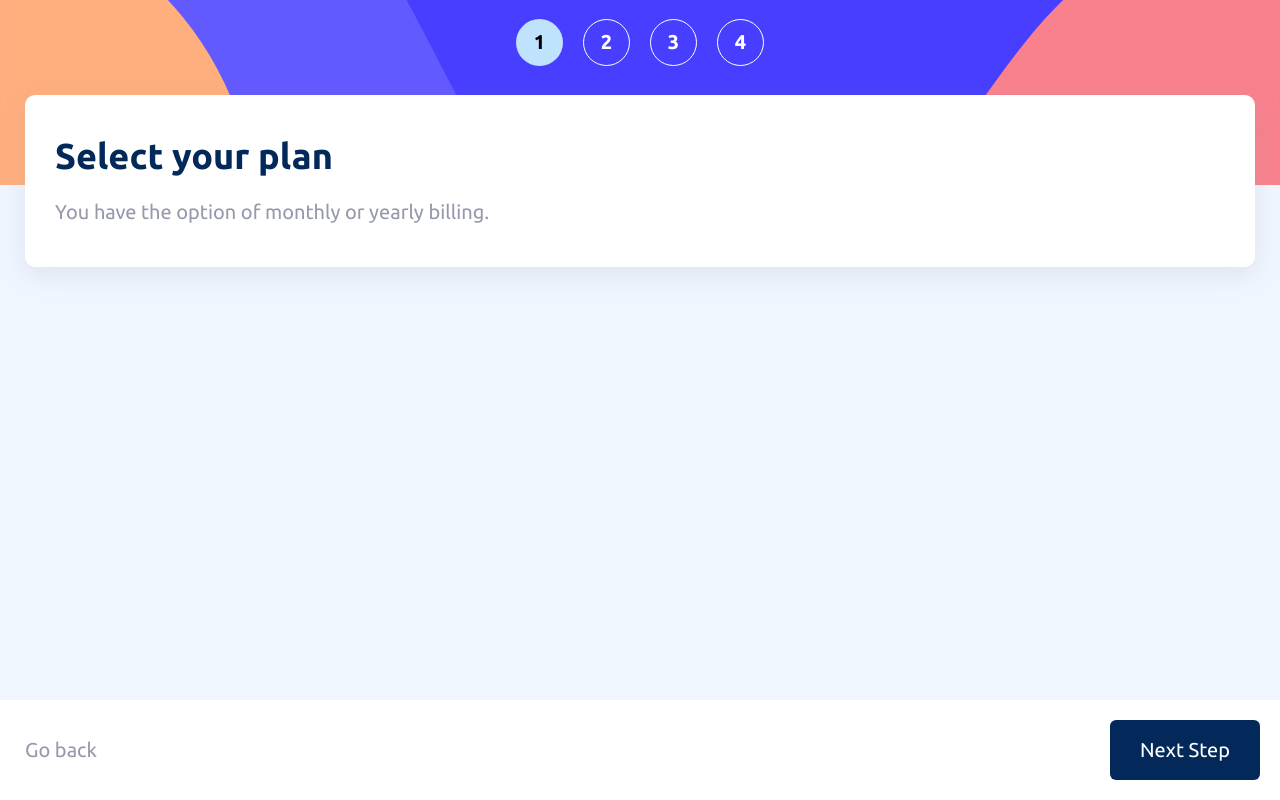
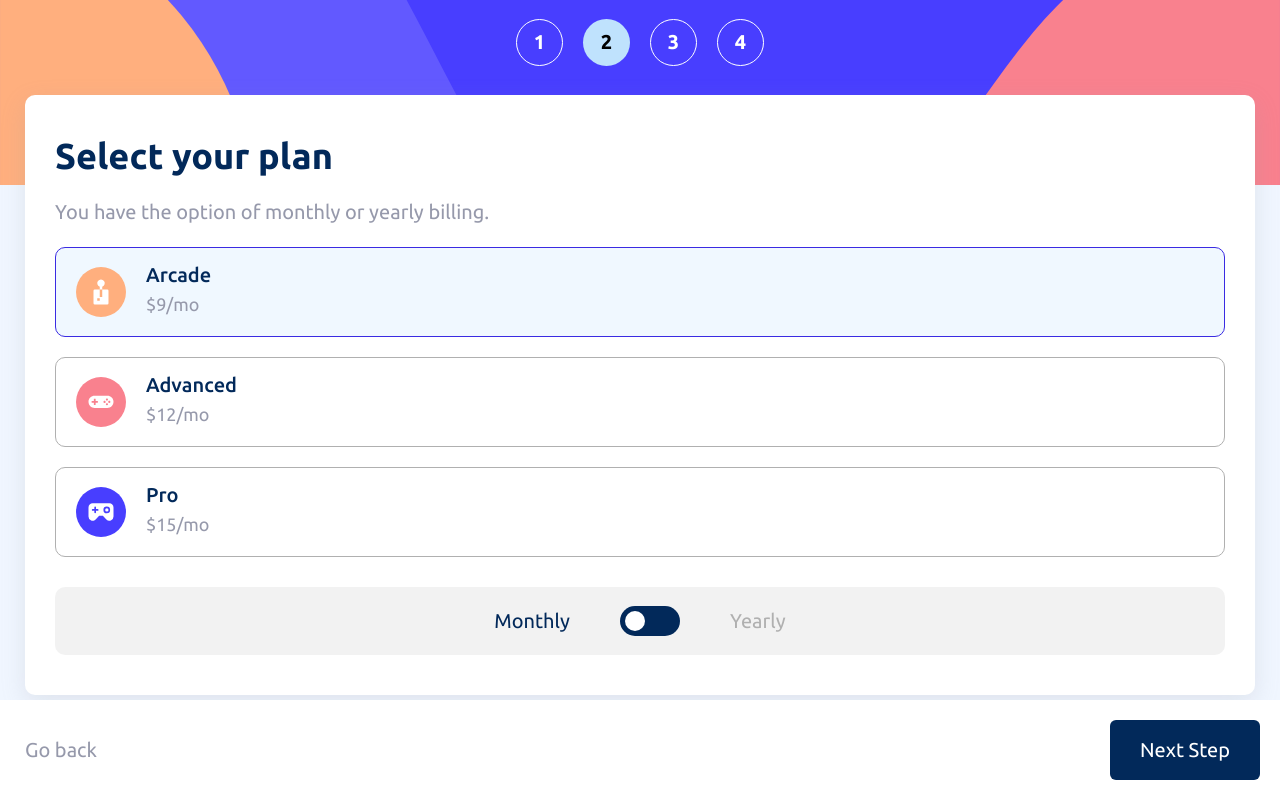
Before and after one commit to brunocabralg35/multistep-form, a React (Vite) app: page /selectPlan in a window 1280 px wide. Built offline with nearby package versions, Linux system fonts and the light colour scheme.

Commit message:
created select plan screen

```diff
--- a/index.html
+++ b/index.html
@@ -2,9 +2,13 @@
 <html lang="en">
   <head>
     <meta charset="UTF-8" />
-    <link rel="icon" type="image/svg+xml" href="/vite.svg" />
+    <link
+      rel="icon"
+      type="image/svg+xml"
+      href="./src/assets/images/favicon-32x32.png"
+    />
     <meta name="viewport" content="width=device-width, initial-scale=1.0" />
-    <title>Vite + React</title>
+    <title>Multi Step Form | Frontend Mentor</title>
   </head>
   <body>
     <div id="root"></div>
--- a/src/components/StepMenu/index.jsx
+++ b/src/components/StepMenu/index.jsx
@@ -1,20 +1,25 @@
+import { useEffect, useState } from "react";
 import bgSideMobile from "../../assets/images/bg-sidebar-mobile.svg"
 import "./style.css"
 
 export default function StepMenu(){
+
+    // utilizar o contexto depois
+    const currentPage = window.location.pathname;
+
     return (
         <div className="stepMenu">
             <div className="steps">
-                <div className="step filled">
+                <div className={currentPage === '/' ? 'filled step' : 'step'}>
                     <p>1</p>
                 </div>
-                <div className="step">
+                <div className={currentPage === '/selectPlan' ? 'filled step' : 'step'}>
                     <p>2</p>
                 </div>
-                <div className="step">
+                <div className={currentPage === '/addOns' ? 'filled step' : 'step'}>
                     <p>3</p>
                 </div>
-                <div className="step">
+                <div className={currentPage === '/summary' ? 'filled step' : 'step'}>
                     <p>4</p>
                 </div>
             </div>
--- a/src/pages/SelectPlan/index.jsx
+++ b/src/pages/SelectPlan/index.jsx
@@ -1,20 +1,127 @@
 import Box from "../../components/Box";
 import Button from "../../components/Button";
 import Footer from "../../components/Footer";
-import "./style.css"
+import "./style.css";
+import Arcade from "../../assets/images/icon-arcade.svg";
+import Pro from "../../assets/images/icon-pro.svg";
+import Advanced from "../../assets/images/icon-advanced.svg";
+import { useState } from "react";
 
-export default function SelectPlan(){
+export default function SelectPlan() {
+  const [planMethod, setPlanMethod] = useState("monthly");
+
+  const planValues = {
+    monthly: {
+      arcade: { name: "Arcade", price: "$9/mo" },
+      advanced: { name: "Advanced", price: "$12/mo" },
+      pro: { name: "Pro", price: "$15/mo" },
+    },
+    yearly: {
+      arcade: { name: "Arcade", price: "$90/yr" },
+      advanced: { name: "Advanced", price: "$120/yr" },
+      pro: { name: "Pro", price: "$150/yr" },
+    },
+  };
+
   return (
     <div className="selectPlan">
       <Box>
         <h2>Select your plan</h2>
         <p>You have the option of monthly or yearly billing.</p>
 
+        <div className="options">
+          <div className="input-option">
+            <input
+              type="radio"
+              id="arcade"
+              name="plan-option"
+              value="arcade"
+              defaultChecked={true}
+            />
+            <label htmlFor="arcade">
+              <img src={Arcade} alt="" />
+              <div className="content">
+                <h1>Arcade</h1>
+                <p>
+                  {planMethod === "monthly"
+                    ? planValues.monthly.arcade.price
+                    : planValues.yearly.arcade.price}
+                </p>
+                <span>{planMethod === "yearly" && "2 months free"}</span>
+              </div>
+            </label>
+          </div>
+          <div className="input-option">
+            <input
+              type="radio"
+              id="advanced"
+              name="plan-option"
+              value="advanced"
+            />
+            <label htmlFor="advanced">
+              <img src={Advanced} alt="" />
+              <div className="content">
+                <h1>Advanced</h1>
+                <p>
+                  {planMethod === "monthly"
+                    ? planValues.monthly.advanced.price
+                    : planValues.yearly.advanced.price}
+                </p>
+                <span>{planMethod === "yearly" && "2 months free"}</span>
+              </div>
+            </label>
+          </div>
+          <div className="input-option">
+            <input type="radio" id="pro" name="plan-option" value="pro" />
+            <label htmlFor="pro">
+              <img src={Pro} alt="" />
+              <div className="content">
+                <h1>Pro</h1>
+                <p>
+                  {planMethod === "monthly"
+                    ? planValues.monthly.pro.price
+                    : planValues.yearly.pro.price}
+                </p>
+                <span>{planMethod === "yearly" && "2 months free"}</span>
+              </div>
+            </label>
+          </div>
+        </div>
+
+        <div className="plan-method">
+          <button
+            style={{ color: planMethod === "monthly" && "hsl(213, 96%, 18%)" }}
+            onClick={() => {
+              setPlanMethod("monthly");
+            }}
+          >
+            Monthly
+          </button>
+          <div className="selector">
+            <div
+              style={{
+                transform:
+                  planMethod === "monthly"
+                    ? "translateX(0%)"
+                    : "translateX(150%)",
+              }}
+              className="ball"
+            ></div>
+          </div>
+          <button
+            style={{ color: planMethod === "yearly" && "hsl(213, 96%, 18%)" }}
+            onClick={() => {
+              setPlanMethod("yearly");
+            }}
+          >
+            Yearly
+          </button>
+        </div>
+
         <Footer>
-                    <Button text="Go back" type="back"/>
-                    <Button text="Next Step"/>
+          <Button text="Go back" type="back" />
+          <Button text="Next Step" />
         </Footer>
-
       </Box>
     </div>
   );
--- a/src/pages/SelectPlan/style.css
+++ b/src/pages/SelectPlan/style.css
@@ -1,8 +1,109 @@
 .selectPlan {
+  display: flex;
+  flex-direction: column;
+  align-items: center;
+  width: 100%;
+  height: 100%;
+  color: hsl(231, 11%, 63%);
+}
+
+.options {
+  display: flex;
+  flex-direction: column;
+  gap: 20px;
+
+  & .input-option {
     display: flex;
-    flex-direction: column;
+
+    & input{
+      display: none;
+    }
+
+    & input:checked ~ label {
+      background-color: rgba(234, 245, 255, 0.707);
+      border: 1px solid rgb(58, 43, 226);
+    }
+
+    & label {
+      display: flex;
+      align-items: center;
+      border: 1px solid hsl(0, 0%, 69%);
+      width: 100%;
+      padding: 15px 20px;
+      border-radius: 10px;
+      gap: 20px;
+      cursor: pointer;
+      transition: all 0.3s ease;
+
+      &:hover {
+        opacity: 0.7;
+      }
+
+      & .content {
+        display: flex;
+        flex-direction: column;
+        gap: 2px;
+      }
+
+      & span {
+        color: hsl(213, 96%, 18%);
+        font-size: 15px;
+      }
+
+      & img {
+        width: 50px;
+      }
+
+      & h1 {
+        font-size: 20px;
+        font-weight: 500;
+        color: hsl(213, 96%, 18%);
+      }
+
+      & p {
+        font-size: 18px;
+      }
+    }
+  }
+}
+
+.plan-method {
+  display: flex;
+  gap: 20px;
+  align-items: center;
+  width: 100%;
+  background-color: hsla(0, 0%, 69%, 0.169);
+  border-radius: 10px;
+  padding: 4px;
+  justify-content: center;
+  margin-top: 10px;
+
+  & button {
+    background-color: transparent;
+    color: hsl(0, 0%, 69%);
+  }
+
+  & .selector {
+    display: flex;
+    width: 60px;
+    height: 30px;
+    background-color: hsl(213, 96%, 18%);
+    border-radius: 50px;
     align-items: center;
-    width: 100%;
-    height: 100%;
-    color: hsl(231, 11%, 63%);
+    justify-content: flex-start;
+    padding: 5px;
+    transition: all 0.3s ease;
+
+    &:hover > .ball {
+      transform: translateX(150%);
+    }
+
+    & .ball {
+      width: 20px;
+      height: 20px;
+      background-color: white;
+      border-radius: 50%;
+      transition: all 0.3s ease;
+    }
   }
+}
```
Lines whose indentation alone changed are shown as unchanged.
